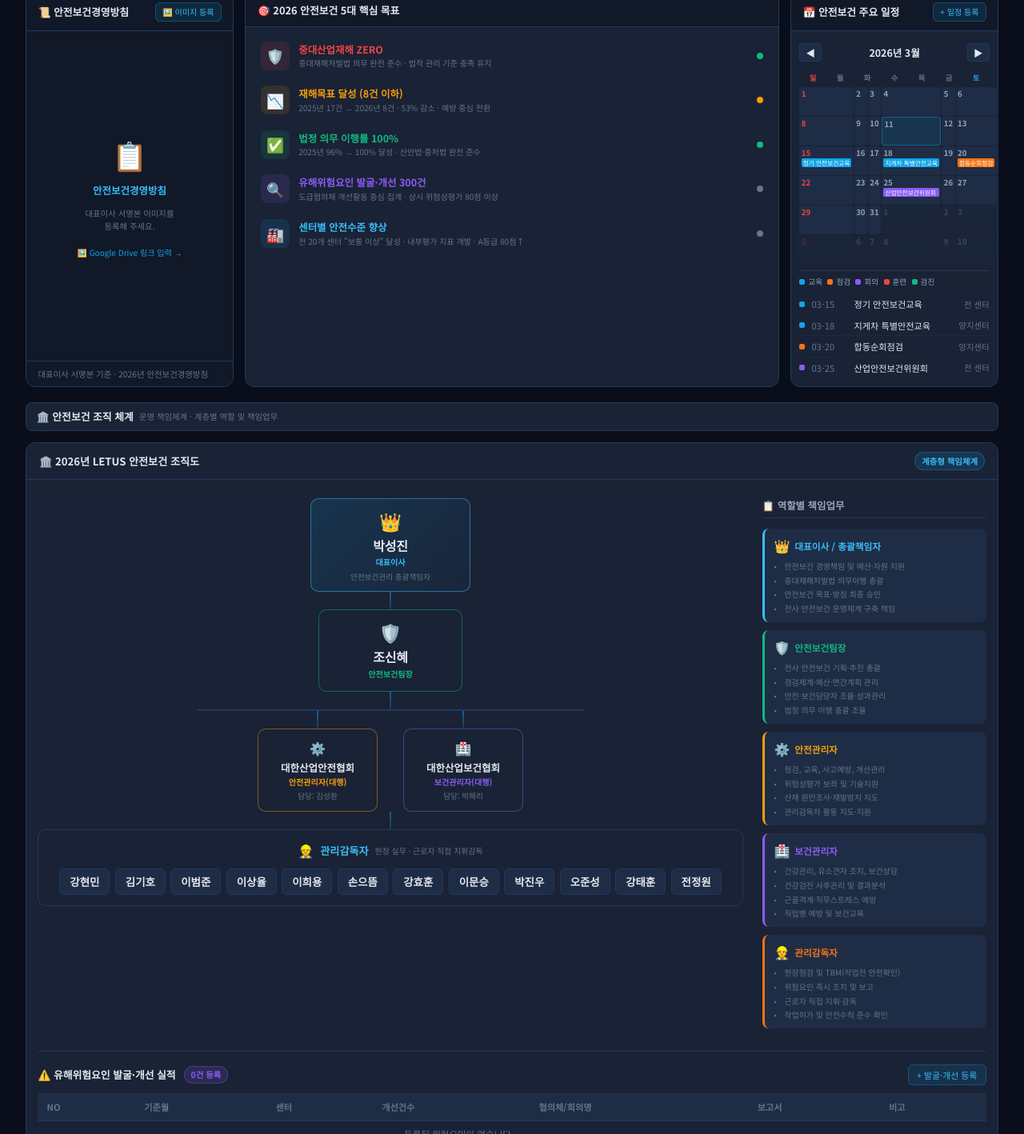
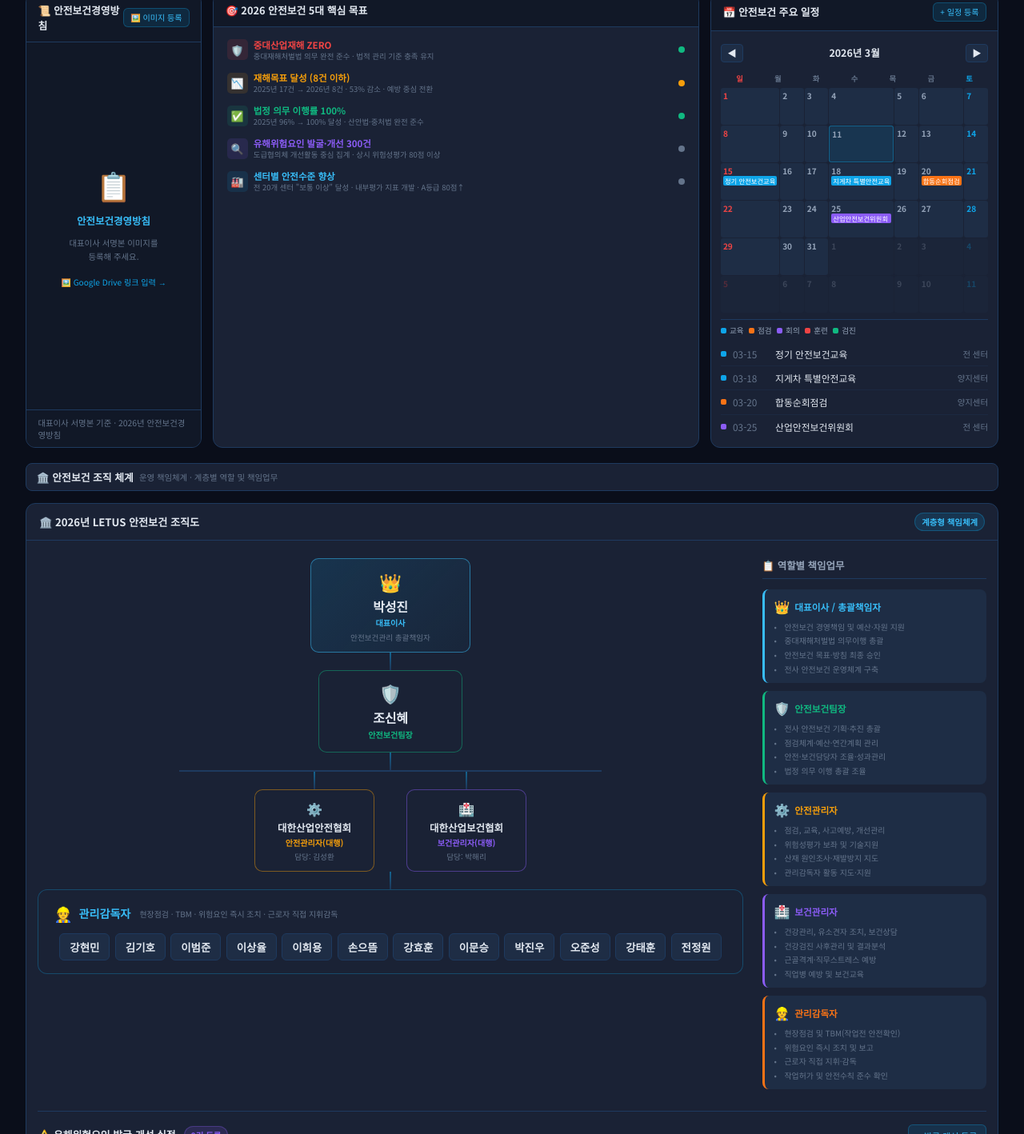
Before and after one commit to baros-safety/safety-dashboard, a plain HTML site: page index.html in a window 1280 px wide. Shown: the part 687-2105 px from the top of the page at 80% size. Drawn offline with Linux system fonts and the light colour scheme.

Commit message:
Update index.html

```diff
--- a/index.html
+++ b/index.html
@@ -113,8 +113,8 @@
   .donut-val{margin-left:auto;font-weight:700;font-size:0.68rem;font-family:'JetBrains Mono',monospace;}
 
   /* 3단 MID ROW */
-  .mid-row-grid{display:grid;grid-template-columns:280px 1fr 280px;gap:0.9rem;margin-bottom:1.2rem;align-items:stretch;}
-  @media(max-width:1300px){.mid-row-grid{grid-template-columns:260px 1fr 260px;}}
+  .mid-row-grid{display:grid;grid-template-columns:240px 1fr 400px;gap:0.9rem;margin-bottom:1.2rem;align-items:stretch;}
+  @media(max-width:1400px){.mid-row-grid{grid-template-columns:220px 1fr 360px;}}
   @media(max-width:1000px){.mid-row-grid{grid-template-columns:1fr 1fr;}}
   @media(max-width:700px){.mid-row-grid{grid-template-columns:1fr;}}
 
@@ -132,13 +132,13 @@
 
   /* 핵심목표 패널 */
   .goals-panel-wrap{background:var(--surface2);border:1px solid var(--border);border-radius:12px;overflow:hidden;display:flex;flex-direction:column;}
-  .goals-list{display:flex;flex-direction:column;gap:0;padding:0.5rem;}
-  .goal-item{display:flex;align-items:center;gap:0.7rem;padding:0.55rem 0.6rem;border-radius:8px;transition:background 0.15s;border:1px solid transparent;}
+  .goals-list{display:flex;flex-direction:column;gap:0;padding:0.3rem 0.35rem;}
+  .goal-item{display:flex;align-items:center;gap:0.45rem;padding:0.3rem 0.45rem;border-radius:7px;transition:background 0.15s;border:1px solid transparent;}
   .goal-item:hover{background:var(--surface3);border-color:var(--border);}
-  .goal-icon-box{width:36px;height:36px;border-radius:8px;display:flex;align-items:center;justify-content:center;font-size:1.1rem;flex-shrink:0;}
+  .goal-icon-box{width:26px;height:26px;border-radius:5px;display:flex;align-items:center;justify-content:center;font-size:0.8rem;flex-shrink:0;}
   .goal-text{flex:1;}
-  .goal-name{font-size:0.78rem;font-weight:700;margin-bottom:0.1rem;}
-  .goal-desc-small{font-size:0.63rem;color:var(--text-dim);line-height:1.45;}
+  .goal-name{font-size:0.72rem;font-weight:700;margin-bottom:0.03rem;}
+  .goal-desc-small{font-size:0.59rem;color:var(--text-dim);line-height:1.38;}
   .goal-status-dot{width:8px;height:8px;border-radius:50%;flex-shrink:0;}
 
   /* 일정 패널 */
@@ -148,18 +148,18 @@
   .cal-nav-btn:hover{background:var(--surface2);border-color:var(--accent);color:var(--accent2);}
   .cal-grid{display:grid;grid-template-columns:repeat(7,1fr);gap:1px;}
   .cal-cell-head{text-align:center;font-size:0.58rem;font-weight:700;padding:0.15rem 0;color:var(--text-dim);}
-  .cal-cell{min-height:36px;background:var(--surface3);border-radius:3px;padding:0.15rem;cursor:pointer;transition:background 0.12s;}
+  .cal-cell{min-height:46px;background:var(--surface3);border-radius:3px;padding:0.18rem;cursor:pointer;transition:background 0.12s;}
   .cal-cell:hover{background:rgba(14,165,233,0.08);}
   .cal-cell.today{background:rgba(14,165,233,0.15);border:1px solid rgba(14,165,233,0.4);}
   .cal-cell.other-month{opacity:0.28;}
-  .cal-day{font-size:0.6rem;font-weight:700;line-height:1.3;}
-  .cal-evt{font-size:0.48rem;border-radius:2px;padding:0 2px;line-height:1.5;white-space:nowrap;overflow:hidden;text-overflow:ellipsis;margin-bottom:1px;}
+  .cal-day{font-size:0.63rem;font-weight:700;line-height:1.3;}
+  .cal-evt{font-size:0.52rem;border-radius:2px;padding:0 2px;line-height:1.5;white-space:nowrap;overflow:hidden;text-overflow:ellipsis;margin-bottom:1px;}
   .cal-evt.교육{background:#0ea5e9;color:#fff;} .cal-evt.점검{background:#f97316;color:#fff;}
   .cal-evt.회의{background:#8b5cf6;color:#fff;} .cal-evt.훈련{background:#ef4444;color:#fff;} .cal-evt.검진{background:#10b981;color:#fff;}
   .cal-legend-row{display:flex;flex-wrap:wrap;gap:0.4rem;margin-top:0.5rem;padding-top:0.4rem;border-top:1px solid var(--border);}
   .cal-legend-item{display:flex;align-items:center;gap:0.25rem;font-size:0.6rem;color:var(--text-mid);}
   .cal-legend-dot{width:7px;height:7px;border-radius:2px;flex-shrink:0;}
-  .evt-list-item{display:flex;align-items:center;gap:0.5rem;padding:0.3rem 0;border-bottom:1px solid rgba(30,58,95,0.3);font-size:0.7rem;}
+  .evt-list-item{display:flex;align-items:center;gap:0.5rem;padding:0.38rem 0;border-bottom:1px solid rgba(30,58,95,0.3);font-size:0.74rem;}
   .evt-list-item:last-child{border-bottom:none;}
   .evt-dot{width:7px;height:7px;border-radius:2px;flex-shrink:0;}
 
@@ -301,6 +301,12 @@
   .org-duty-list li{font-size:0.62rem;color:var(--text-dim);line-height:1.55;padding-left:0.8rem;position:relative;}
   .org-duty-list li::before{content:"•";position:absolute;left:0;color:var(--text-dim);}
 
+
+  /* ── 관리감독자 큰 박스 ── */
+  .org-supervisor-bigbox{width:100%;background:var(--surface2);border:1.5px solid rgba(14,165,233,0.3);border-radius:12px;padding:1rem 1.2rem;}
+  .org-supervisor-bigbox-head{display:flex;align-items:center;gap:0.5rem;margin-bottom:0.75rem;flex-wrap:wrap;}
+  .org-supervisor-bigbox-title{font-size:0.88rem;font-weight:800;color:var(--accent2);}
+  .org-supervisor-bigbox-desc{font-size:0.62rem;color:var(--text-dim);margin-left:0.2rem;}
 </style>
 </head>
 <body>
@@ -370,7 +376,6 @@
     <div class="kpi-main"><span class="kpi-value" style="color:var(--accent2);">20</span><span class="kpi-value-sub">개소</span></div>
     <div class="kpi-sub-area">
       <div class="kpi-stat-row"><span class="kpi-stat-label">관리 인원 (총계)</span><span class="kpi-stat-val" style="color:var(--accent2);">376명</span></div>
-      <div class="kpi-stat-row"><span class="kpi-stat-label">관할 지역</span><span class="kpi-stat-val" style="color:var(--text-mid);">전국 10개 권역</span></div>
     </div>
     <div class="kpi-prog-area">
       <div class="prog-bar" style="height:5px;"><div class="prog-fill prog-green" style="width:100%"></div></div>
@@ -553,7 +558,7 @@
       <div class="panel-title">📅 안전보건 주요 일정</div>
       <button class="action-btn-primary" style="font-size:0.63rem;padding:0.22rem 0.5rem;" onclick="openModal('modalSchedule')">+ 일정 등록</button>
     </div>
-    <div style="padding:0.65rem;">
+    <div style="padding:0.7rem 0.75rem;">
       <div class="cal-mini-head">
         <button class="cal-nav-btn" onclick="calPrev()">◀</button>
         <span id="calTitle" style="font-size:0.78rem;font-weight:700;"></span>
@@ -574,7 +579,7 @@
         <div class="cal-legend-item"><div class="cal-legend-dot" style="background:#ef4444;"></div>훈련</div>
         <div class="cal-legend-item"><div class="cal-legend-dot" style="background:#10b981;"></div>검진</div>
       </div>
-      <div id="calEventList" style="margin-top:0.5rem;max-height:110px;overflow-y:auto;"></div>
+      <div id="calEventList" style="margin-top:0.5rem;max-height:180px;overflow-y:auto;"></div>
     </div>
   </div>
 
@@ -596,7 +601,7 @@
     <div class="org-chart-container">
 <div class="org-full-wrap">
 
-  <!-- ① 좌: 계층형 조직도 -->
+  <!-- ① 조직도 트리 -->
   <div class="org-tree-side">
 
     <!-- L1: 대표이사 -->
@@ -609,6 +614,7 @@
       </div>
     </div>
 
+    <!-- 연결선 -->
     <div class="org-v-connector"></div>
 
     <!-- L2: 안전보건팀장 -->
@@ -620,14 +626,13 @@
       </div>
     </div>
 
+    <!-- 연결선 + 좌우 분기 -->
     <div class="org-v-connector"></div>
-    <!-- L2~L3 가로 분기선 -->
-    <div class="org-branch-h-wrap">
-      <div class="org-branch-h"></div>
-    </div>
-
-    <!-- L3: 안전관리자 + 보건관리자 -->
-    <div class="org-tree-level" style="gap:2rem;">
+    <div style="width:60%;margin:0 auto;height:2px;background:var(--border);"></div>
+
+    <!-- L3: 안전협회(좌) + 보건협회(우) -->
+    <div class="org-tree-level" style="gap:2.5rem;align-items:flex-start;">
+      <!-- 좌: 안전관리자 -->
       <div style="display:flex;flex-direction:column;align-items:center;">
         <div class="org-v-connector"></div>
         <div class="org-box org-box-l3" style="border-color:rgba(245,158,11,0.45);">
@@ -637,6 +642,7 @@
           <div class="org-box-sub">담당: 김성환</div>
         </div>
       </div>
+      <!-- 우: 보건관리자 -->
       <div style="display:flex;flex-direction:column;align-items:center;">
         <div class="org-v-connector"></div>
         <div class="org-box org-box-l3" style="border-color:rgba(139,92,246,0.45);">
@@ -648,15 +654,16 @@
       </div>
     </div>
 
+    <!-- 연결선 -->
     <div class="org-v-connector"></div>
 
-    <!-- L4: 관리감독자 박스 -->
-    <div class="org-tree-level" style="width:100%;">
-      <div class="org-box-supervisor-wrap">
-        <div class="org-sup-header">
-          <span>👷</span>
-          <span style="font-size:0.82rem;font-weight:700;color:var(--accent2);">관리감독자</span>
-          <span style="font-size:0.62rem;color:var(--text-dim);">현장 실무 · 근로자 직접 지휘감독</span>
+    <!-- L4: 관리감독자 — 큰 단일 네모 박스 -->
+    <div style="width:100%;">
+      <div class="org-supervisor-bigbox">
+        <div class="org-supervisor-bigbox-head">
+          <span style="font-size:1.15rem;">👷</span>
+          <span class="org-supervisor-bigbox-title">관리감독자</span>
+          <span class="org-supervisor-bigbox-desc">현장점검 · TBM · 위험요인 즉시 조치 · 근로자 직접 지휘감독</span>
         </div>
         <div class="org-sup-names">
           <div class="org-sup-name-chip">강현민</div>
@@ -677,7 +684,7 @@
 
   </div><!-- /org-tree-side -->
 
-  <!-- ② 우: 역할별 책임업무 패널 -->
+  <!-- ② 역할별 책임업무 패널 -->
   <div class="org-duties-side">
     <div class="org-duty-panel-title">📋 역할별 책임업무</div>
 
@@ -687,10 +694,9 @@
         <li>안전보건 경영책임 및 예산·자원 지원</li>
         <li>중대재해처벌법 의무이행 총괄</li>
         <li>안전보건 목표·방침 최종 승인</li>
-        <li>전사 안전보건 운영체계 구축 책임</li>
+        <li>전사 안전보건 운영체계 구축</li>
       </ul>
     </div>
-
     <div class="org-duty-item-card" style="border-left-color:var(--green);">
       <div class="org-duty-item-head"><span>🛡️</span><span class="org-duty-name" style="color:var(--green);">안전보건팀장</span></div>
       <ul class="org-duty-list">
@@ -700,7 +706,6 @@
         <li>법정 의무 이행 총괄 조율</li>
       </ul>
     </div>
-
     <div class="org-duty-item-card" style="border-left-color:var(--yellow);">
       <div class="org-duty-item-head"><span>⚙️</span><span class="org-duty-name" style="color:var(--yellow);">안전관리자</span></div>
       <ul class="org-duty-list">
@@ -710,7 +715,6 @@
         <li>관리감독자 활동 지도·지원</li>
       </ul>
     </div>
-
     <div class="org-duty-item-card" style="border-left-color:var(--purple);">
       <div class="org-duty-item-head"><span>🏥</span><span class="org-duty-name" style="color:var(--purple);">보건관리자</span></div>
       <ul class="org-duty-list">
@@ -720,7 +724,6 @@
         <li>직업병 예방 및 보건교육</li>
       </ul>
     </div>
-
     <div class="org-duty-item-card" style="border-left-color:var(--orange);">
       <div class="org-duty-item-head"><span>👷</span><span class="org-duty-name" style="color:var(--orange);">관리감독자</span></div>
       <ul class="org-duty-list">
@@ -730,7 +733,6 @@
         <li>작업허가 및 안전수칙 준수 확인</li>
       </ul>
     </div>
-
   </div><!-- /org-duties-side -->
 
 </div><!-- /org-full-wrap -->
```
